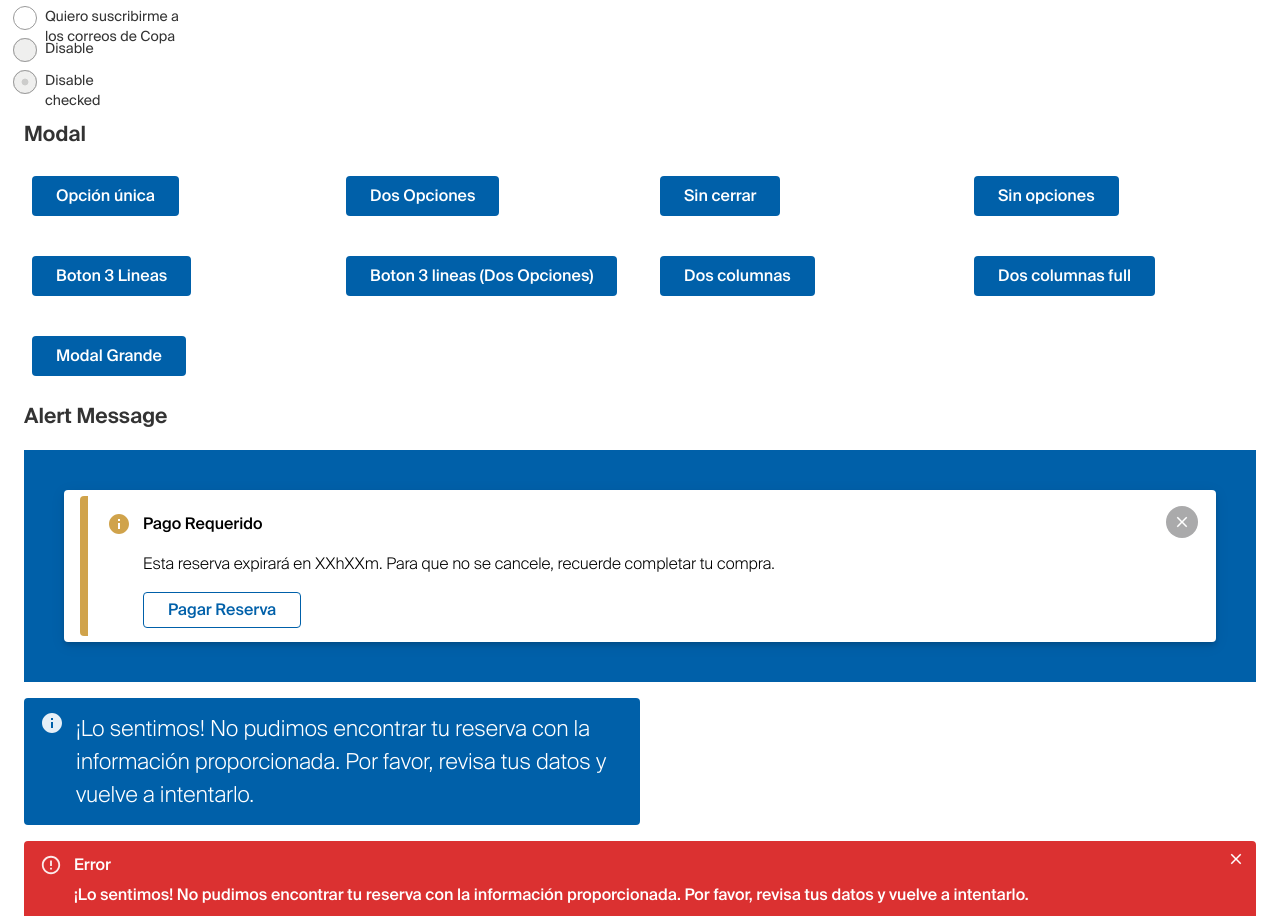
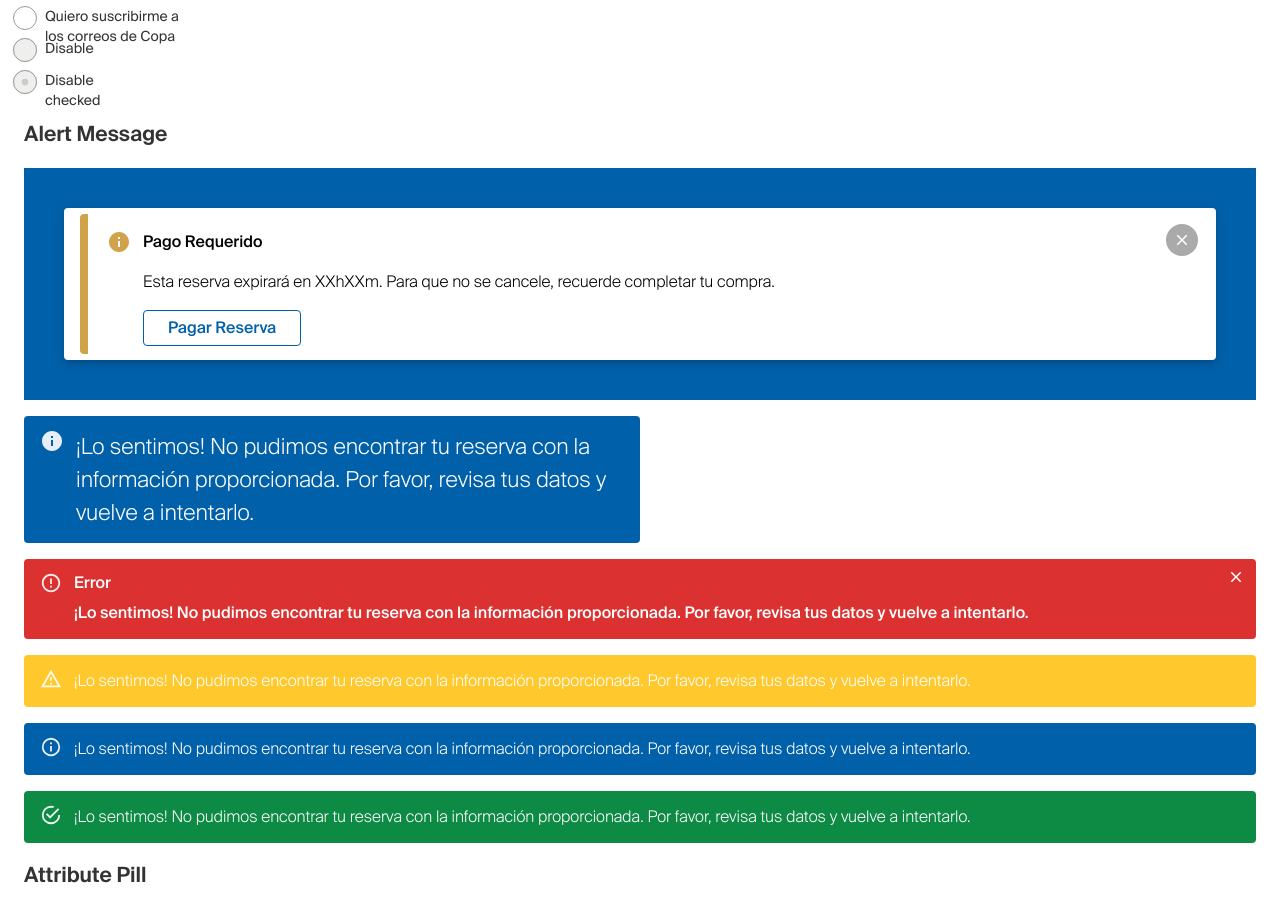
Before and after one commit to santiago86/testcomponents, a React (Create React App) app: page / in a window 1280 px wide. Shown: the part 4943-5859 px from the top of the page. Built offline with nearby package versions, Linux system fonts and the light colour scheme.

Commit message:
Removed from App.js

```diff
--- a/src/App.js
+++ b/src/App.js
@@ -16,7 +16,6 @@ import SliderSection from "./section/SliderSection"
 import RadioButton from "./components/RadioButton/Form"
 import AlertFull from "./components/AlertFullCo"
 import AlertSection from "./section/AlertSection"
-import ModalSection from "./section/ModalSection"
 import PillSection from "./section/PillSection"
 import ButtonLoading from "./section/ButtonLoading"
 
@@ -64,8 +63,6 @@ function App() {
           <SliderSection />
           <h2> Radio Button </h2>
           <RadioButton />
-          <h2> Modal </h2>
-          <ModalSection />
           <h2> Alert Message </h2>
           <AlertSection />
           <h2> Attribute Pill </h2>
```
